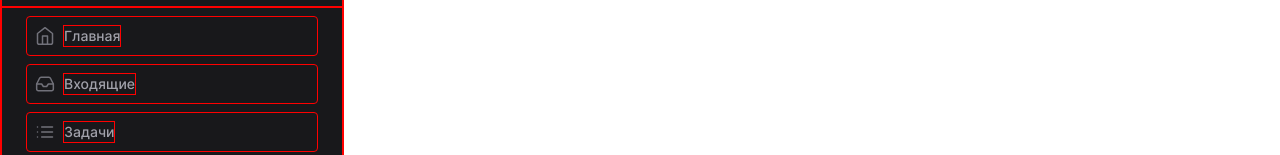
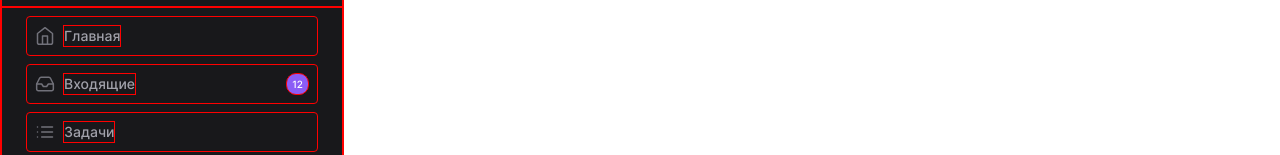
Before and after one commit to Genrih113/side-bar-menu, a React (Create React App) app: page / in a window 1280 px wide. Both pictures are taken after a click on the button 44 px from the left and 44 px from the top of the page. Shown: the part 126-281 px from the top of the page. Built offline with nearby package versions, Linux system fonts and the light colour scheme.

Commit message:
добавлен badge отображения кол-ва в пункты меню

```diff
--- a/src/components/NavigationItem/NavigationItem.css
+++ b/src/components/NavigationItem/NavigationItem.css
@@ -54,3 +54,14 @@
 .navigationItem__span {
 
 }
+
+.navigationItem__badge {
+  background-color: #8b5cf6;
+  border-radius: 10px;
+  padding: 0px 5px;
+  margin-left: auto;
+  color: white;
+  font-size: 10px;
+  min-width: 10px;
+  text-align: center;
+}
--- a/src/components/NavigationItem/NavigationItem.js
+++ b/src/components/NavigationItem/NavigationItem.js
@@ -1,12 +1,17 @@
 import React from 'react'
 import './NavigationItem.css'
 
-function NavigationItem({ icon = {}, text = '', isOpened }) {
+function NavigationItem({ icon = {}, text = '', isOpened = false, isBadge = false }) {
   return (
     <li className='navigationItem'>
       <a href='#' className='navigationItem__link'>
         <img src={icon} alt='' className='navigationItem__img' />
-        {isOpened && <span className='navigationItem__span'>{text}</span>}
+        {isOpened &&
+          <>
+            <span className='navigationItem__span'>{text}</span>
+            {isBadge && <span className='navigationItem__badge'>{isBadge}</span>}
+          </>
+        }
       </a>
     </li>
   )
--- a/src/components/SideBarMenu/SideBarMenu.js
+++ b/src/components/SideBarMenu/SideBarMenu.js
@@ -56,7 +56,7 @@ function SideBarMenu() {
       </div>
       <ul className='sideBarMenu__optionList'>
         {navItemsArr.map((item, index) =>
-          <NavigationItem key={item.text} icon={item.icon} text={item.text} isOpened={isOpened}/>
+          <NavigationItem key={item.text} icon={item.icon} text={item.text} isOpened={isOpened} isBadge={index === 1 ? '12' : ''}/>
         )}
       </ul>
       <hr className='sideBarMenu__divider' />
```
